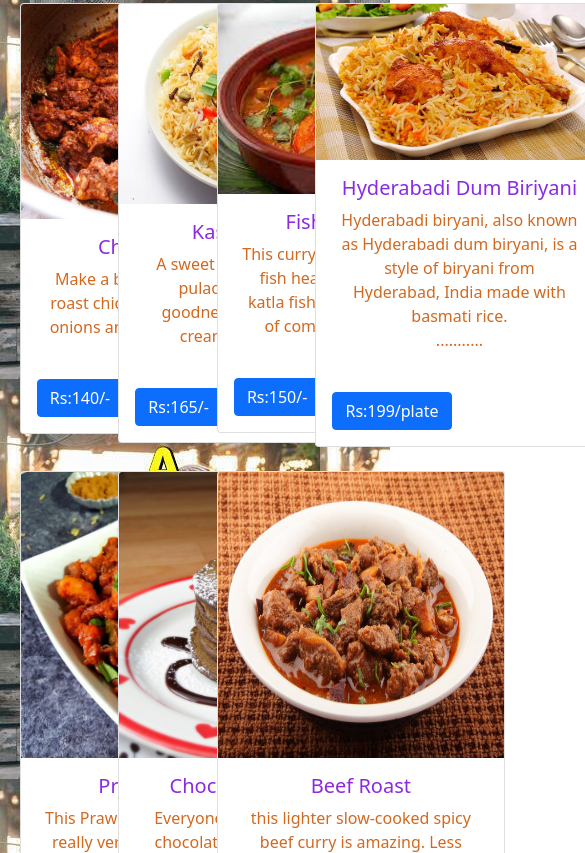
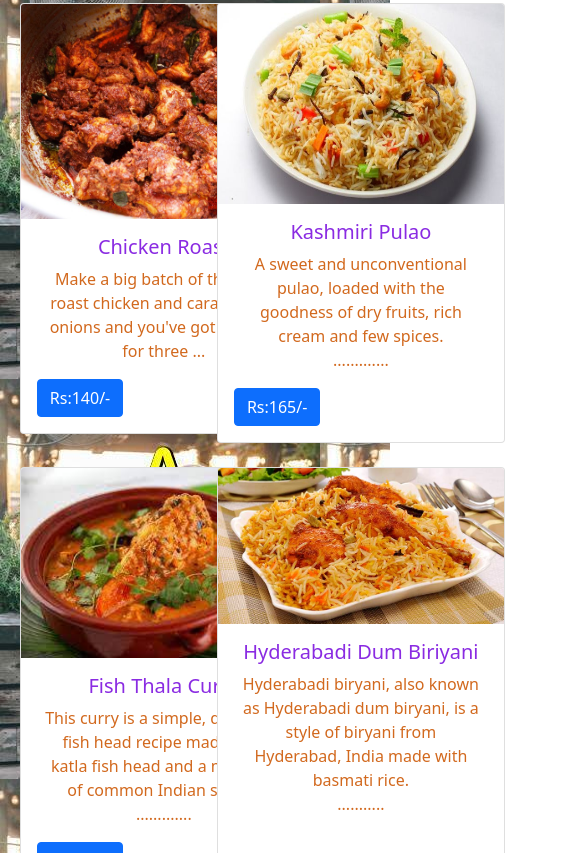
Before and after one commit to vichuuuu/project, a plain HTML site: page index.html in a window 390 px wide. Shown: the part 1147-2000 px from the top of the page, 585 px wide, since content can reach past the window. Drawn offline with nearby package versions, Linux system fonts and the light colour scheme; a web font is replaced by a local one.

Commit message:
modified

```diff
--- a/index.html
+++ b/index.html
@@ -119,7 +119,7 @@
 
   <div class="container1">
     <div class="row">
-      <div class="col-3">
+      <div class="col-lg-3 col-md-4 col-6">
         <br>
         <div class="card" style="width: 18rem;">
           <img src="./images/chikroast.jpg" class="card-img-top" alt="..." width="250px">
@@ -132,7 +132,7 @@
         </div>
 
       </div>
-      <div class="col-3">
+      <div class="col-lg-3 col-md-4 col-6">
         <br>
         <div class="card" style="width: 18rem;">
           <img src="./images/kashmiripulao.jpg" class="card-img-top" alt="..." width="250px" height="200px">
@@ -146,7 +146,7 @@
         </div>
 
       </div>
-      <div class="col-3">
+      <div class="col-lg-3 col-md-4 col-6">
         <br>
         <div class="card" style="width: 18rem;">
           <img src="./images/fishcurry.jpg" class="card-img-top" alt="..." width="250px">
@@ -159,7 +159,7 @@
         </div>
 
       </div>
-      <div class="col-3">
+      <div class="col-lg-3 col-md-4 col-6 ">
         <br>
         <div class="card" style="width: 18rem;">
           <img src="./images/hyderabadi-biryani.png" class="card-img-top" alt="..." width="250px">
@@ -177,7 +177,7 @@
 
 
     <div class="row">
-      <div class="col-3">
+      <div class="col-lg-3 col-md-4 col-6">
         <br>
         <div class="card" style="width: 18rem;">
           <img src="./images/prawn-masala.webp" class="card-img-top" alt="..." width="250px">
@@ -191,7 +191,7 @@
         </div>
 
       </div>
-      <div class="col-3">
+      <div class="col-lg-3 col-md-4 col-6">
         <br>
         <div class="card" style="width: 18rem;">
           <img src="./images/cake.jpg" class="card-img-top" alt="..." width="250px">
@@ -208,7 +208,7 @@
         </div>
 
       </div>
-      <div class="col-3">
+      <div class="col-lg-3 col-md-4 col-6">
         <br>
         <div class="card" style="width: 18rem;">
           <img src="./images/beef.jpg" class="card-img-top" alt="..." width="250px" height="286px">
@@ -222,7 +222,7 @@
         </div>
 
       </div>
-      <div class="col-3"></div>
+      <div class="col-lg-3 col-md-4 col-6"></div>
     </div>
   </div>
 
--- a/resturant.css
+++ b/resturant.css
@@ -21,7 +21,7 @@ p{
     position: relative;
     width: 100%;
     height:700px;
-    background-image: url("../images/res1.jpg")
+    background-image: url("./images/res1.jpg")
 }
 .child1{
     width: 238px;
@@ -55,7 +55,7 @@ color: rgb(253, 76, 11);
 font-size: 150%;
 }
 .container1{
-    background-image: url("../images/im 5.jpg");
+    background-image: url("./images/im\ 5.jpg");
 }
 .row{
     margin-left: 2%;
@@ -64,7 +64,7 @@ font-size: 150%;
     position: relative;
     width: 100%;
     height: 350px;
-    background-image: url("../images/indoor.jpg");
+    background-image: url("./images/indoor.jpg");
 background-size: cover;
 }
 .child4{
```
